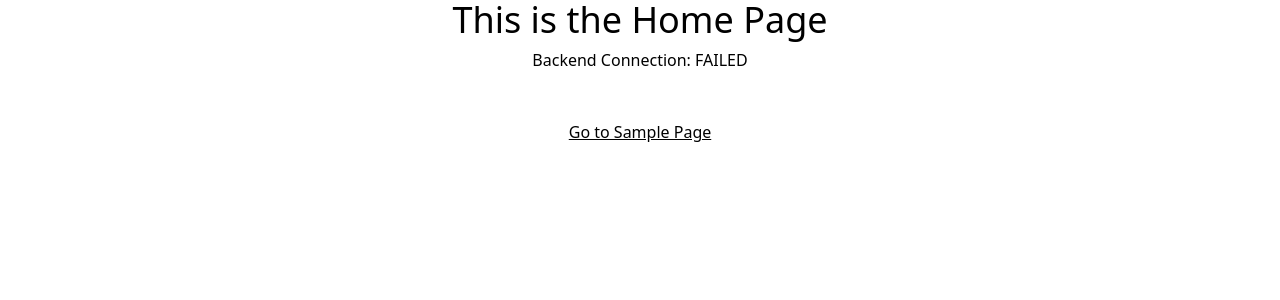
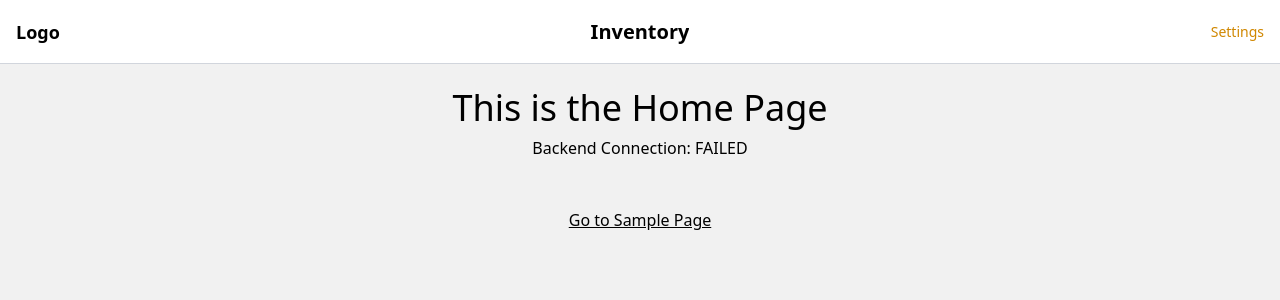
Before and after one commit to UCC-Batch-26/mikemayscraptrading, a React (Vite) app in the folder apps/frontend/: page / in a window 1280 px wide. Shown: the top 300 px of the page. Built offline with nearby package versions, Linux system fonts and the light colour scheme; no server answers.

Commit message:
feat: implement base layout

```diff
--- a/apps/frontend/src/app.jsx
+++ b/apps/frontend/src/app.jsx
@@ -6,12 +6,15 @@ import { SampleViewPage } from '@/modules/sample/pages/sample-view-page';
 import { createBrowserRouter, RouterProvider } from 'react-router';
 import { InventoryLayout } from './modules/inventory/layouts/inventory-layout';
 import { AddItemPage } from './modules/inventory/pages/inventory-add-page';
+import BaseLayout from './modules/common/components/BaseLayout.jsx';
 
 const router = createBrowserRouter([
-  {
+   {
     path: '/',
-    element: <HomePage />,
-    index: true,
+    element: <BaseLayout/>,
+    children: [
+      { index: true, element: <HomePage /> },
+    ],
   },
   {
     path: '/sample',
--- /dev/null
+++ b/apps/frontend/src/modules/common/components/BaseLayout.jsx
@@ -0,0 +1,17 @@
+import React from 'react';
+import NavBar from './Navbar';
+import { Outlet } from 'react-router';
+
+const BaseLayout = () => {
+  return (
+    <div className="w-full h-svh bg-[#f1f1f1] flex flex-col">
+      <NavBar title={'Inventory'} />
+
+      <main className="container mx-auto px-6 py-6 flex-1 w-full">
+        <Outlet />
+      </main>
+    </div>
+  );
+};
+
+export default BaseLayout;
--- a/apps/frontend/src/modules/common/components/Navbar.jsx
+++ b/apps/frontend/src/modules/common/components/Navbar.jsx
@@ -8,7 +8,7 @@ const NavBar = ({ title = 'Inventory' }) => {
       </div>
 
       <div className="flex items-center justify-center w-1/3">
-        <h1 className="text-xl font-semibold truncate text-center">{title}</h1>
+        <h1 className="md:text-xl sm:text-sm text-xl font-semibold truncate text-center">{title}</h1>
       </div>
 
       <div className="flex items-center justify-end w-1/3">
```
